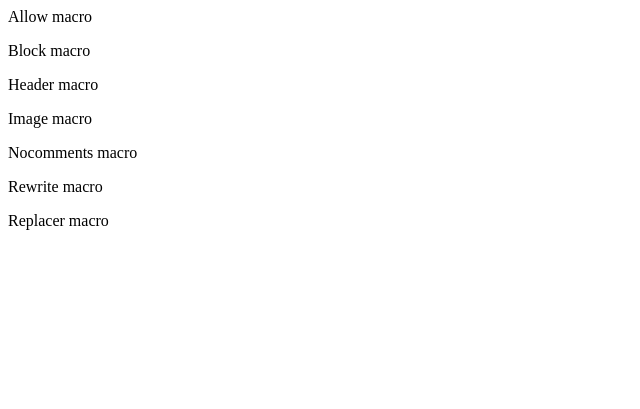
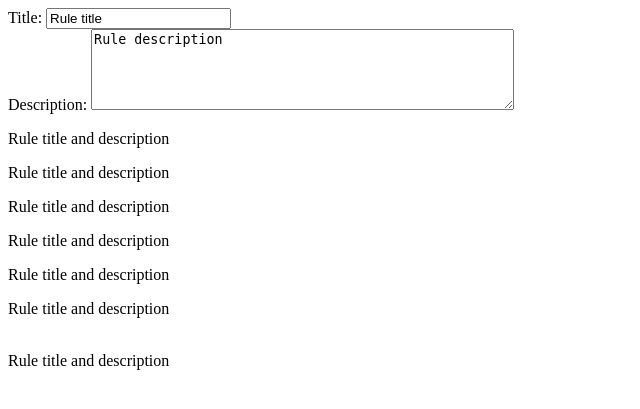
Before and after one commit to HomeRad/TorCleaner, a Python web app: template templates/classic/macros/rules.html in a window 1280 px wide. Shown: the top 409 px of the page, without its empty margins (0-640 px from the left). Run offline with Jinja, Linux system fonts and the light colour scheme; the template is opened without the code that fills it, so the values that code supplies are empty.

Commit message:
more rule config template stuff
git-svn-id: https://webcleaner.svn.sourceforge.net/svnroot/webcleaner/trunk/webcleaner2@1613 e058641e-7c0d-0410-ba67-d7ca6cf85b4a

```diff
--- a/templates/classic/macros/rules.html
+++ b/templates/classic/macros/rules.html
@@ -1,26 +1,69 @@
 <html>
 <body>
 
+<!-- macro definitions for rule editing
+  Note: the TAL contexts from the calling templates are used here
+ -->
+
+<!-- title and description -->
+<p metal:define-macro="titledesc">
+<span tal:replace="t_ruletitle">Title</span>:
+<input type="text" name="rule_title" value="Rule title"
+ tal:attributes="value currule/title">
+<br>
+<span tal:replace="t_ruledescription">Description</span>:
+<textarea name="rule_description" cols="50" rows="5"
+ tal:content="currule/desc">Rule description</textarea>
+</p>
+
+<!-- AllowRule -->
 <p metal:define-macro="Allow">
-    Allow macro
+<div metal:use-macro="rulemacros/macros/titledesc">
+Rule title and description
+</div>
 </p>
+
+<!-- BlockRule -->
 <p metal:define-macro="Block">
-    Block macro
+<div metal:use-macro="rulemacros/macros/titledesc">
+Rule title and description
+</div>
 </p>
+
+<!-- HeaderRule -->
 <p metal:define-macro="Header">
-    Header macro
+<div metal:use-macro="rulemacros/macros/titledesc">
+Rule title and description
+</div>
 </p>
+
+<!-- ImageRule -->
 <p metal:define-macro="Image">
-    Image macro
+<div metal:use-macro="rulemacros/macros/titledesc">
+Rule title and description
+</div>
 </p>
+
+<!-- NocommentsRule -->
 <p metal:define-macro="Nocomments">
-    Nocomments macro
+<div metal:use-macro="rulemacros/macros/titledesc">
+Rule title and description
+</div>
 </p>
+
+<!-- RewriteRule -->
 <p metal:define-macro="Rewrite">
-    Rewrite macro
+<div metal:use-macro="rulemacros/macros/titledesc">
+Rule title and description
+</div>
+<br>
 </p>
+
+<!-- ReplacerRule -->
 <p metal:define-macro="Replacer">
-    Replacer macro
+<div metal:use-macro="rulemacros/macros/titledesc">
+Rule title and description
+</div>
 </p>
 
 </body>
--- a/wc/webgui/context/filterconfig_html.py
+++ b/wc/webgui/context/filterconfig_html.py
@@ -14,6 +14,8 @@ t_newrule = i18n._("New rule")
 t_folders = i18n._("Folders")
 t_rules = i18n._("Rules")
 t_rule = i18n._("Rule")
+t_ruletitle = i18n._("Title")
+t_ruledescription = i18n._("Description")
 
 # config vars
 info = []
```
Also changed, not shown: templates/classic/filterconfig.html (+2 -5 lines), wc/filter/HtmlParser.py (+8 -0 lines).
